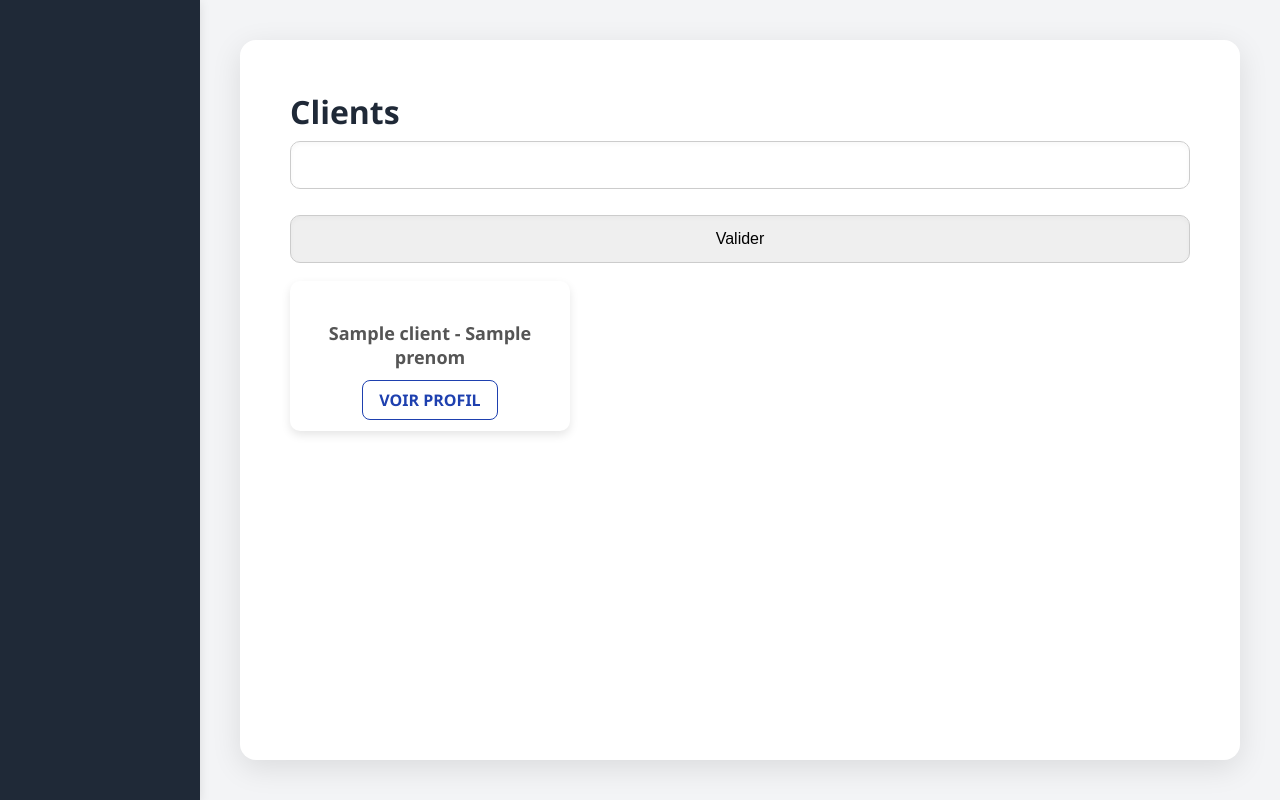
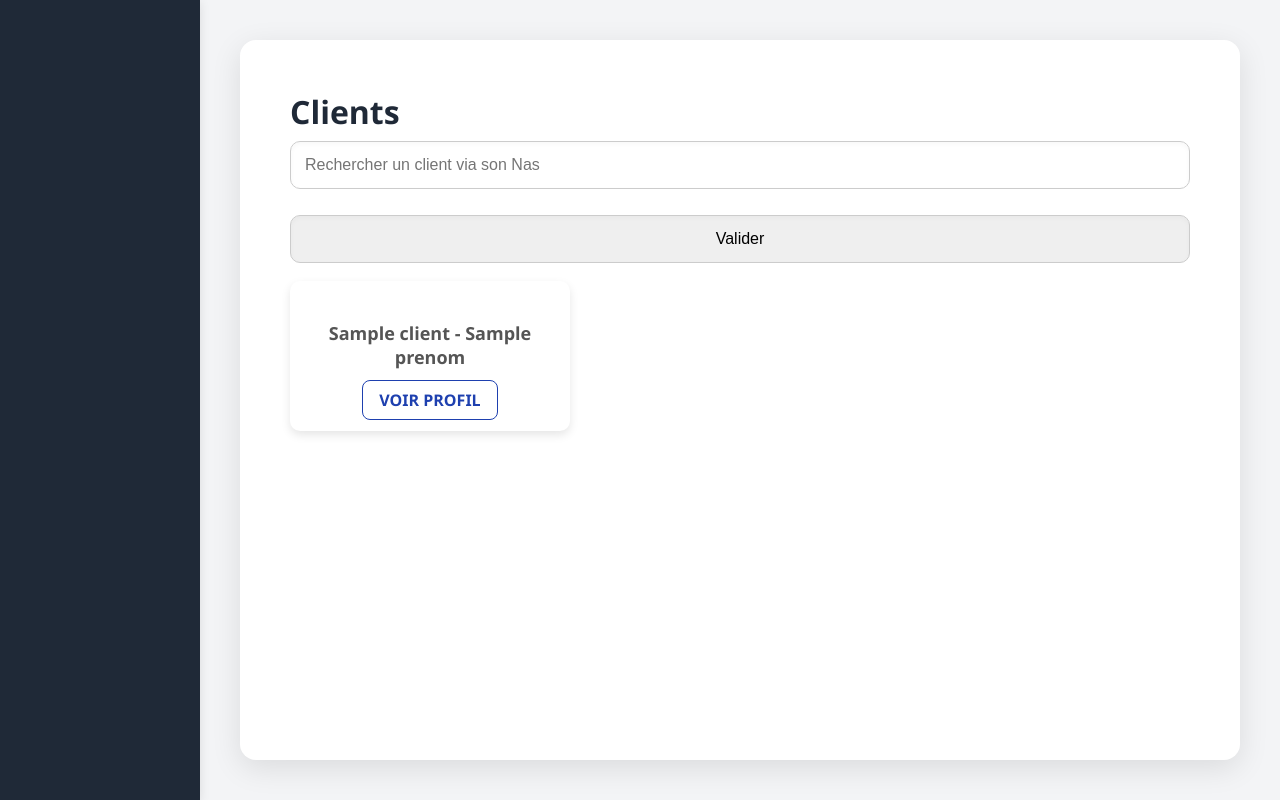
Before and after one commit to danny-abt/GLO-2005_projet, a Flask app: template templates/clients.html in a window 1280 px wide. Run offline with Flask 3, Linux system fonts and the light colour scheme; the template is opened without the code that fills it: most values are stand-ins (such as "Sample title", 1, 10 or a date in 2020).

Commit message:
placehoder search

```diff
--- a/server.py
+++ b/server.py
@@ -491,6 +491,7 @@ def conseiller_edit_connexion():
 
 
 # Liste des clients
+# Liste des clients
 @app.route('/clients', methods=['GET', 'POST'])
 def clients():
     if 'role' not in session or session['role'] != 'conseiller':
@@ -500,12 +501,12 @@ def clients():
     try:
         with conn.cursor() as cursor:
             if request.method == 'POST':
-                search = request.form.get('search')
+                search = f"%{request.form.get('search')}%"
                 cursor.execute("""
                     SELECT cl.id, cl.nom, cl.prenom, cl.sexe, cl.mail, cl.profession, cl.etat_civil, cl.id_conseiller, cl.nas
                     FROM clients cl
                     INNER JOIN conseillers co ON cl.id_conseiller = co.id
-                    WHERE cl.id_conseiller = %s AND (cl.nas = %s OR cl.nom = %s)
+                    WHERE cl.id_conseiller = %s AND (cl.nas LIKE %s OR cl.nom LIKE %s)
                 """, (session['id'], search, search))
                 clients = cursor.fetchall()
             else:
@@ -709,15 +710,26 @@ def contrat():
             if request.method == 'POST':
                 search = request.form.get('search')
                 cursor.execute("""
-                    SELECT * FROM (SELECT * FROM contrats WHERE nas_client IN (
-                        SELECT cl.nas FROM clients cl INNER JOIN conseillers co ON cl.id_conseiller = co.id WHERE co.id = %s
-                    )) AS search WHERE nas_client = %s
-                """, (session['id'], search))
+                    SELECT * FROM (
+                        SELECT * FROM contrats
+                        WHERE nas_client IN (
+                            SELECT cl.nas
+                            FROM clients cl
+                            INNER JOIN conseillers co ON cl.id_conseiller = co.id
+                            WHERE co.id = %s
+                        )
+                    ) AS search
+                    WHERE nas_client LIKE %s
+                """, (session['id'], f"%{search}%"))
                 contrats = cursor.fetchall()
             else:
                 cursor.execute("""
-                    SELECT * FROM contrats WHERE nas_client IN (
-                        SELECT cl.nas FROM clients cl INNER JOIN conseillers co ON cl.id_conseiller = co.id WHERE co.id = %s
+                    SELECT * FROM contrats
+                    WHERE nas_client IN (
+                        SELECT cl.nas
+                        FROM clients cl
+                        INNER JOIN conseillers co ON cl.id_conseiller = co.id
+                        WHERE co.id = %s
                     )
                 """, (session['id'],))
                 contrats = cursor.fetchall()
@@ -725,6 +737,7 @@ def contrat():
         conn.close()
 
     return render_template("contrat.html", contrats=contrats)
+
 
 
 
--- a/templates/clients.html
+++ b/templates/clients.html
@@ -9,7 +9,7 @@
     <div>
         <form method="post">
             <p>
-                <input type="text" name="search" id="search">
+                <input type="text" name="search" id="search" placeholder="Rechercher un client via son Nas">
                 <input type="submit" value="Valider" />
             </p>
         </form>
--- a/templates/contrat.html
+++ b/templates/contrat.html
@@ -12,7 +12,7 @@
 
         <form method = "post">
                 <p>
-                    <input type = "text" name = "search" id="search">
+                    <input type = "text" name = "search" id="search" placeholder="Rechercher contrats via Nas du client correspondant">
                     <input type="submit" value="Valider" />
                 </p>
 
```
